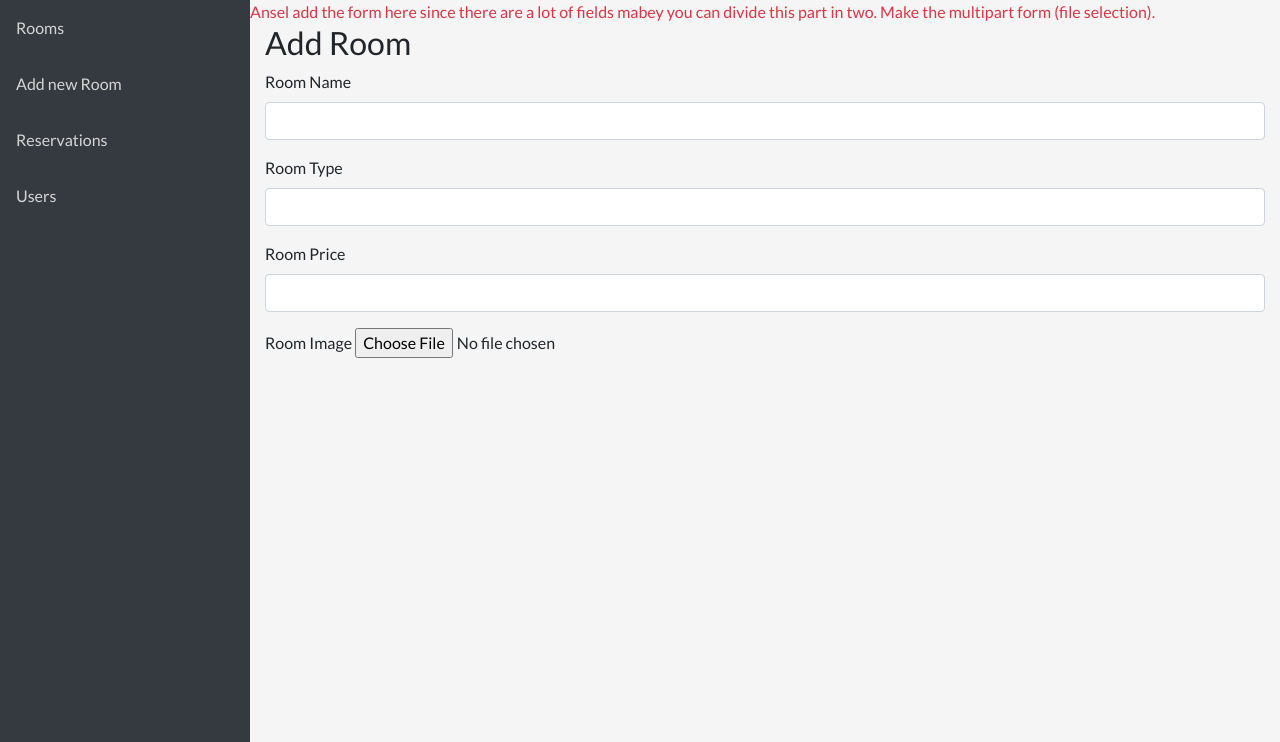
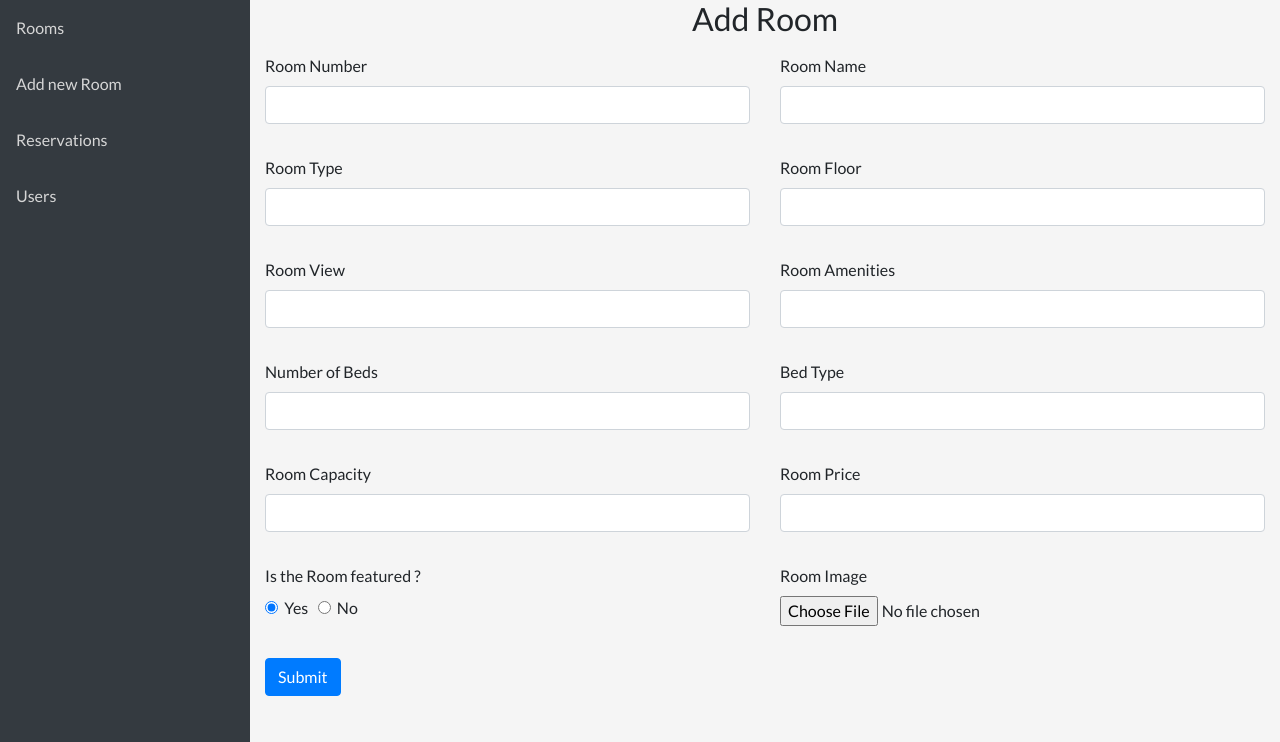
Before and after one commit to terry4milam/hotel-management-laravel, a PHP site: page /hotel-management-php/admin/add_room.php in a window 1280 px wide. Shown: the part 58-800 px from the top of the page. Run offline with PHP 8.4, Linux system fonts and the light colour scheme; some libraries are stand-ins or nearby versions.

Commit message:
Updated admin.php
Updated form and added php

```diff
--- a/public/admin/add_room.php
+++ b/public/admin/add_room.php
@@ -1,30 +1,155 @@
 <?php include("./includes/header.php"); ?>
+<?php
+      if(isset($_POST['add_room']) && isset($_FILES['image']))
+      {
+        $mysql_host = "localhost";
+        $mysql_username = "root";
+        $mysql_password = "";
+        $mysql_database = "hotel";
+        $room_number = $_POST["room_number"];
+        $room_name =$_POST['room_name'];
+        $room_type =$_POST['room_type'];
+        $room_floor =$_POST['room_floor'];
+        $amenities =$_POST['amenities'];
+        $room_beds =$_POST['room_beds'];
+        $room_capacity =$_POST['room_name'];
+        $bed_type=$_POST['bed_type'];
+        $room_price =$_POST['room_price'];
+        $room_featured =$_POST['room_featured'];
+        $room_view=$_POST['room_view'];
+        if(isset($_FILES['image'])){
+          $room_image = $_FILES["image"]["name"];
+          echo $room_image;
+        }
+        if($room_featured=='yes'){
+          $room_featured=1;
+        }else{
+          $room_featured=0;
+        }
+
+        $mysqli=new mysqli($mysql_host, $mysql_username, $mysql_password, $mysql_database);
+        if (!$mysqli) {
+          die("Connection failed: " . mysqli_connect_error());
+        }
+        $sql = "INSERT INTO rooms (room_number, room_name, room_type, room_floor, amenities, room_beds, room_capacity, bed_type, room_price, room_featured, room_view, room_image) VALUES ($room_number,$room_name, $room_type, $room_floor, $amenities, $room_beds, $room_capacity, $bed_type, $room_price, $room_featured, $room_view, \"$room_image\" )";
+        $stat= mysqli_query($mysqli, $sql) or die(mysqli_error($mysqli)) ;
+        if($stat==TRUE){
+            echo "query accepted";
+        }else{
+          echo $stat;
+        }
+        mysqli_close($mysqli);
+        echo "done";
+      }
+
+      ?>
       <section class="admin-form">
         <div class="text-danger">
-        Ansel add the form here since there are a lot of fields mabey you can divide this part in two.
-        Make the multipart form (file selection).
         </div>
         <div class="container">
-          <h2>Add Room</h2>
-          <form action="">
-            <div class="form-group">
-              <label for="room_name">Room Name</label>
-              <input type="text" class="form-control" />
+          <h2 class="mb-3 mt-10 text-center">Add Room</h2>
+          <div class="add_room">
+          <form method="post" target="_blank" enctype="multipart/form-data">
+            <div class="row ">
+              <div class="col">
+              <div class="form-group">
+                <label class="form-label " for="room_number">Room Number</label>
+                <input type="number" name="room_number" class="form-control " />
+              </div>
+</div>
+<div class = "col">
+              <div class="form-group">
+                <label class="form-label" for="room_name">Room Name</label>
+                <input type="text" name="room_name" class="form-control" />
+              </div>
             </div>
-            <div class="form-group">
-              <label for="room_type">Room Type</label>
-              <input type="text" class="form-control" />
+</div>
+
+<div class="row">
+  <div class="col">
+  <div class="form-group">
+              <label class="form-label" for="room_type">Room Type</label>
+              <input type="text" name="room_type" class="form-control " />
             </div>
-            <div class="form-group">
-              <label for="room_price">Room Price</label>
-              <input type="number" class="form-control" />
+</div>
+
+<div class="col">
+<div class="form-group">
+              <label class="form-label" for="room_floor">Room Floor</label>
+              <input type="number" name="room_floor" class="form-control" />
             </div>
+</div>
+</div>
 
-            <div class="form-group">
-              <label for="room_image">Room Image</label>
-              <input type="file" />
+<div class="row">
+  <div class="col">
+  <div class="form-group">
+              <label class="form-label" for="room_type">Room View</label>
+              <input type="text" name="room_view" class="form-control" />
             </div>
-          </form>
+</div>
+<div class="col">
+<div class="form-group">
+              <label class="form-label" for="room_capacity">Room Amenities</label>
+              <input type="text" name="amenities" class="form-control" />
+            </div>
+</div>
+</div>
+<div class="row">
+  <div class="col">
+  <div class="form-group">
+              <label class="form-label" for="room_beds">Number of Beds</label>
+              <input type="number" name="room_beds" class="form-control" />
+            </div>
+</div>
+<div class="col">
+<div class="form-group">
+              <label class="form-label" for="bed_type">Bed Type</label>
+              <input type="text" name="bed_type" class="form-control" />
+            </div>
+</div>
+</div>
+
+<div class="row">
+<div class="col">
+<div class="form-group">
+              <label class="form-label" for="room_capacity">Room Capacity</label>
+              <input type="number" name="room_capacity" class="form-control" />
+            </div>
+</div>
+<div class="col">
+<div class="form-group">
+              <label class="form-label" for="room_price">Room Price</label>
+              <input type="number" name=" room_price" class="form-control " />
+            </div>
+</div>
+</div>
+<div class="row">
+  <div class="col">
+  <div class="form-group">
+              <label class="form-label" for="room_featured">Is the Room featured ?</label><br>
+              <input type="radio" class="" id="featured_yes" name="room_featured" value="yes" checked><span>&nbsp;</span>
+              <lable for="featured_no">Yes</lable><span>&nbsp;&nbsp;</span>
+              <input type="radio" class=" " id="featured_no" name="room_featured" value="no"><span>&nbsp;</span>
+              <lable for="featured_no">No</lable><br>
+            </div>
+</div>
+<div class="col">
+<div class="form-group">
+              <label class="form-label" for="room_image">Room Image</label><br>
+              <input type="file" name="image" accept="image/png, image/jpeg"/>
+            </div>
+</div>
+</div>
+
+
+            <div class="my-0.25">
+      <button type="submit" name="add_room" class="btn btn-primary">Submit</button>
+    </div>
+      </form>
         </div>
+        </div>
+
       </section>
+
 <?php include("./includes/footer.php"); ?>
```
